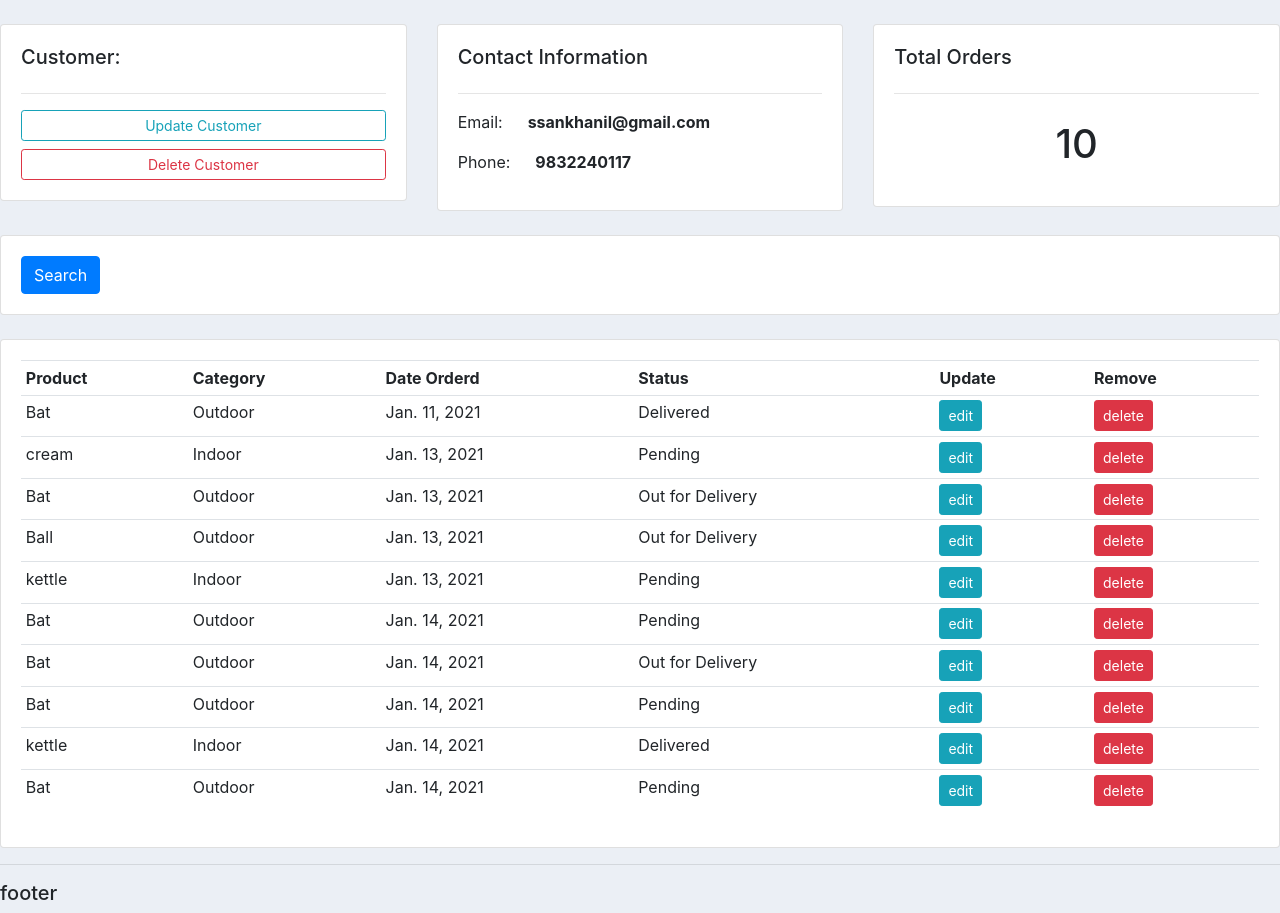
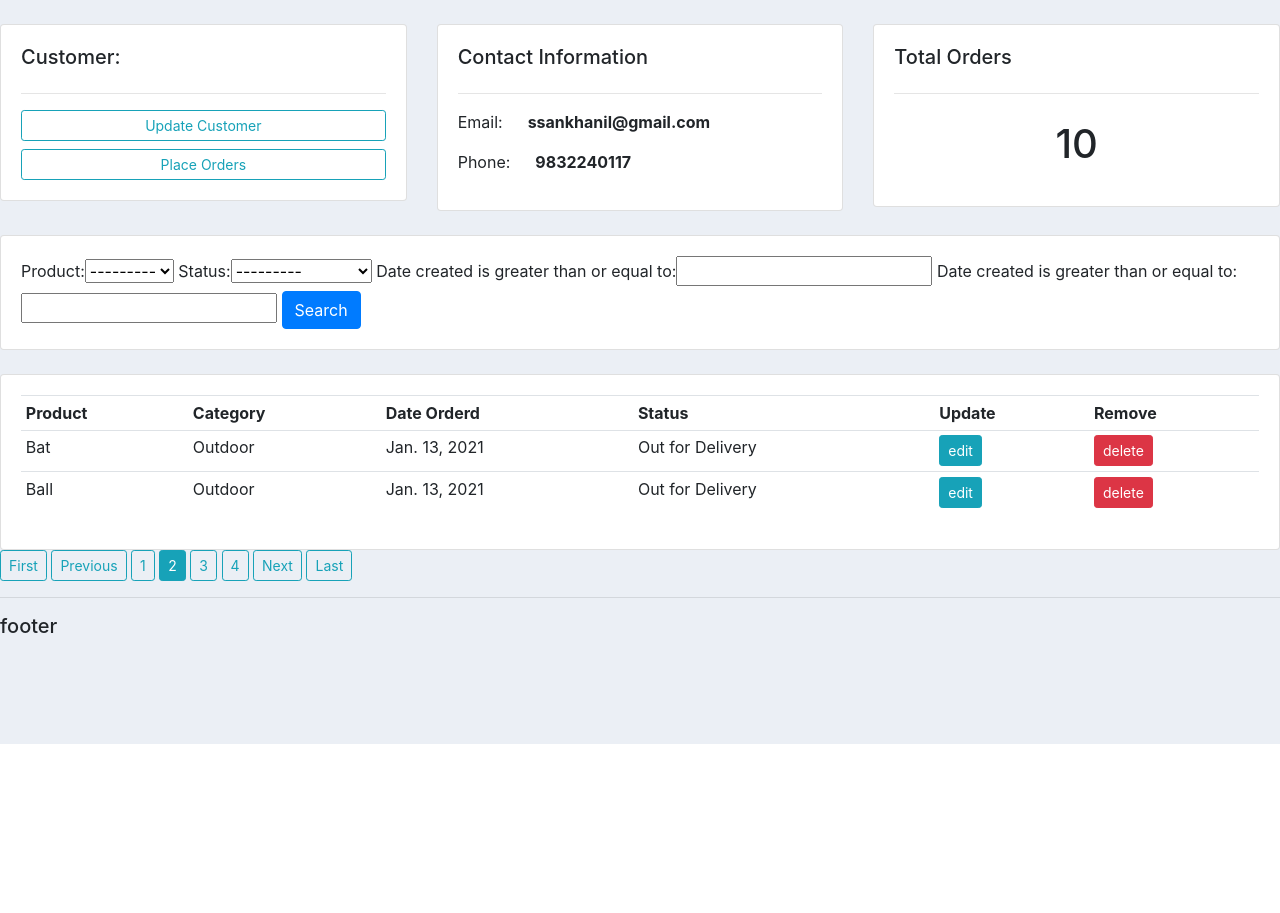
Before and after one commit to faisal-git/Customer-Delivery-Report, a Django app: page /customers/1/?page=2 in a window 1280 px wide. Shown: the part 56-969 px from the top of the page. After the commit the page ends 800 px from the top, so only its background shows below. Run offline with Django 3.2, Linux system fonts and the light colour scheme; data comes from the database, SQL or seed files in the repository; both versions use the stored data as it was after the commit; some libraries are stand-ins or nearby versions.

Commit message:
added inlineformSet ,filters,pagination

```diff
--- /dev/null
+++ b/accounts/filter.py
@@ -0,0 +1,10 @@
+from django_filters import DateFilter, CharFilter,FilterSet
+from .models import *
+
+class orderFilter(FilterSet):
+    dateFrom=DateFilter(field_name="date_created", lookup_expr='gte')
+    dateTo=DateFilter(field_name="date_created", lookup_expr='gte')
+    class Meta:
+        model=Order
+        fields='__all__'
+        exclude=['customer','date_created']
--- a/accounts/form.py
+++ b/accounts/form.py
@@ -5,6 +5,12 @@ class OrderForm(ModelForm):
     class Meta:
         model=Order
         fields='__all__'
+
+class CustomerForm(ModelForm):
+    class Meta:
+        model=Customer
+        fields='__all__'
+
 class addCustomer(ModelForm):
     class Meta:
         model=Customer
--- a/accounts/models.py
+++ b/accounts/models.py
@@ -39,7 +39,7 @@ class Order(models.Model):
         ('Delivered','Delivered')
         )
     date_created=models.DateField(auto_now_add=True,null=True)
-    status=models.CharField(max_length=20,null=True,choices=STATUS)
+    status=models.CharField(max_length=20,default='Pending',choices=STATUS)
 
     def __str__(self):
         return self.customer.name + "\'s order of " +self.product.name
--- a/accounts/templates/accounts/customers.html
+++ b/accounts/templates/accounts/customers.html
@@ -9,8 +9,8 @@
 		<div class="card card-body">
 			<h5>Customer:</h5>
 			<hr>
-			<a class="btn btn-outline-info  btn-sm btn-block" href="">Update Customer</a>
-			<a class="btn btn-outline-danger  btn-sm btn-block" href="">Delete Customer</a>
+			<a class="btn btn-outline-info  btn-sm btn-block" href="{% url 'update_customer' customer.id %}">Update Customer</a>
+			<a class="btn btn-outline-info  btn-sm btn-block" href="{% url 'place_orders' customer.id %}">Place Orders</a>
 
 		</div>
 	</div>
@@ -40,9 +40,10 @@
 	<div class="col">
 		<div class="card card-body">
 			<form method="get">
+				{{Filter.form}}
 
-		    <button class="btn btn-primary" type="submit">Search</button>
-		  </form>
+		    	<button class="btn btn-primary" type="submit">Search</button>
+		    </form>
 		</div>
 	</div>
 
@@ -61,18 +62,39 @@
 					<th>Update</th>
 					<th>Remove</th>
 				</tr>
-				{% for order in orders %}
+				{% for order in page %}
 				<tr>
 					<td>{{order.product.name}}</td>
 					<td>{{order.product.category}}</td>
 					<td>{{order.date_created}}</td>
 					<td>{{order.status}}</td>
-					<td><a class='btn btn-sm btn-info' href="">edit</a></td>
-					<td><a class='btn btn-sm btn-danger' href="">delete</a></td>
+					<td><a class='btn btn-sm btn-info' href="{% url 'update_order' order.id %}">edit</a></td>
+					<td><a class='btn btn-sm btn-danger' href="{% url 'delete_order' order.id %}">delete</a></td>
 				</tr>
 				{% endfor %}
+
 			</table>
+
+
+
+
 		</div>
+			{% if page.has_previous %}
+				<a href="?page=1" class="btn btn-sm btn-outline-info">First</a>
+				<a href="?page={{page.number|add:'-1'}}" class="btn btn-sm btn-outline-info">Previous</a>
+			{% endif %}
+			{% for page_num in paginator.page_range %}
+				{% if page_num == page.number %}
+					<a href="" class="btn btn-sm btn-info">{{page.number}}</a>
+				{% elif page_num > page.number|add:'-3' and page_num < page.number|add:'3' %}
+					<a href="?page={{page_num}}" class="btn btn-sm btn-outline-info">{{page_num}}</a>
+				{% endif %}
+			{% endfor %}
+			{% if page.has_next %}
+				<a href="?page={{page_num|add:'1'}}" class="btn btn-sm btn-outline-info">Next</a>
+				<a href="?page={{paginator.num_pages}}" class="btn btn-sm btn-outline-info">Last</a>
+			{% endif %}
+
 	</div>
 </div>
 
--- a/accounts/templates/accounts/dashboard.html
+++ b/accounts/templates/accounts/dashboard.html
@@ -12,12 +12,13 @@
 			<a class="btn btn-primary  btn-sm btn-block" href="{% url 'add_customer' %}">Create Customer</a>
 			<table class="table table-sm">
 				<tr>
-
+					<th> </th>
 					<th>Customer</th>
 					<th>Phone</th>
 				</tr>
 				{% for customer in customers %}
 					<tr>
+						<td><a class="btn btn-sm btn-info" href="{% url 'customers' customer.id %}">view</a></td>
 						<td>{{customer.name}}</td>
 						<td>{{customer.phone}}</td>
 					</tr>
--- a/accounts/urls.py
+++ b/accounts/urls.py
@@ -2,11 +2,13 @@ from django.urls import path
 from . import views
 
 urlpatterns = [
-    path('customers/<str:pk_val>/', views.customers),
+    path('customers/<str:pk_val>/', views.customers,name="customers"),
     path('', views.home),
     path('products/',views.products),
     path('create_order/',views.create_order,name="create_order"),
     path('update_order/<str:pk_val>/',views.update_order,name="update_order"),
     path('delete_order/<str:pk_val>/',views.delete_order,name="delete_order"),
     path('add_customer/',views.add_customer,name="add_customer"),
+    path('update_customer/<str:pk_val>/',views.update_customer,name="update_customer"),
+    path('place_orders/<str:pk_val>',views.place_orders,name="place_orders"),
 ]
--- a/accounts/views.py
+++ b/accounts/views.py
@@ -1,7 +1,10 @@
+from django.core.paginator import Paginator
 from django.shortcuts import render,redirect
 from django.http import HttpResponse
+from django.forms import inlineformset_factory
 from .models import *
 from .form import *
+from .filter import orderFilter
 
 
 def home(request):
@@ -17,9 +20,15 @@ def home(request):
 
 def customers(request,pk_val):
     customer=Customer.objects.get(id=pk_val)
-    orders=customer.order_set.all()
+    orders=customer.order_set.get_queryset().order_by('id')
     order_count=orders.count()
-    instanceOfModels={'customer':customer,'orders':orders,'order_count':order_count}
+    Filter=orderFilter(request.GET,queryset=orders)
+    orders=Filter.qs
+    paginator=Paginator(orders,2)
+    page_number=request.GET.get('page')
+    page_obj=paginator.get_page(page_number)
+    instanceOfModels={'customer':customer,'orders':orders,'order_count':order_count,'Filter':Filter,\
+    'page':page_obj,'paginator':paginator}
     return render(request,'accounts/customers.html',instanceOfModels)
 
 
@@ -38,7 +47,7 @@ def create_order(request):
         return redirect('/')
 
 
-    context={'form':form}
+    context={'form':form,'multipleOrder':False}
     return render(request,'accounts/order_form.html',context)
 
 
@@ -73,4 +82,31 @@ def add_customer(request):
     form=addCustomer()
     return render(request,'accounts/create_customer.html',{'form':form})
 
+
+def update_customer(request,pk_val):
+
+    customer=Customer.objects.get(id=pk_val)
+    if request.method=='POST':
+        form=CustomerForm(request.POST,instance=customer)
+        if form.is_valid():
+            form.save()
+        return redirect('/')
+    form=CustomerForm(instance=customer)
+    context={'form':form}
+    return render(request,'accounts/customer_form.html',context)
+
+def place_orders(request,pk_val):
+    orderFromSet=inlineformset_factory(Customer,Order,fields=('product','status'),extra=5)
+    customer=Customer.objects.get(id=pk_val)
+
+    if request.method=='POST':
+        formset=orderFromSet(request.POST,instance=customer)
+        if formset.is_valid():
+            formset.save()
+
+        return redirect('/')
+
+    formset=orderFromSet(queryset=Order.objects.none(),instance=customer)
+    context={'form':formset,'multipleOrder':True}
+    return render(request,'accounts/order_form.html',context)
 # Create your views here.
--- a/customerDelivery/settings.py
+++ b/customerDelivery/settings.py
@@ -39,6 +39,7 @@ INSTALLED_APPS = [
     'django.contrib.messages',
     'django.contrib.staticfiles',
     'accounts',
+    'django_filters'
 ]
 
 MIDDLEWARE = [
```
Also changed, not shown: accounts/templates/accounts/customer_form.html (added, +19 -0 lines), accounts/templates/accounts/order_form.html (+15 -1 lines), accounts/migrations/0005_auto_20210113_0458.py (added), db.sqlite3.
